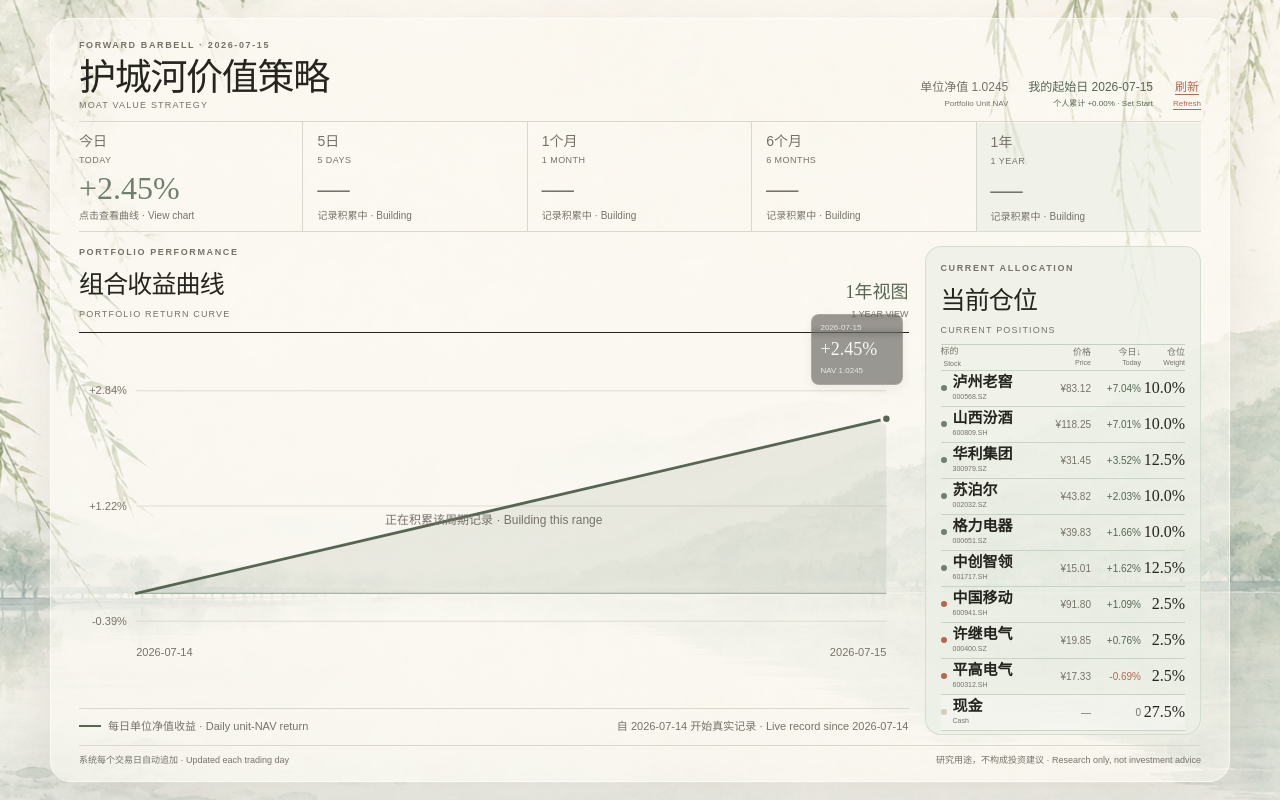
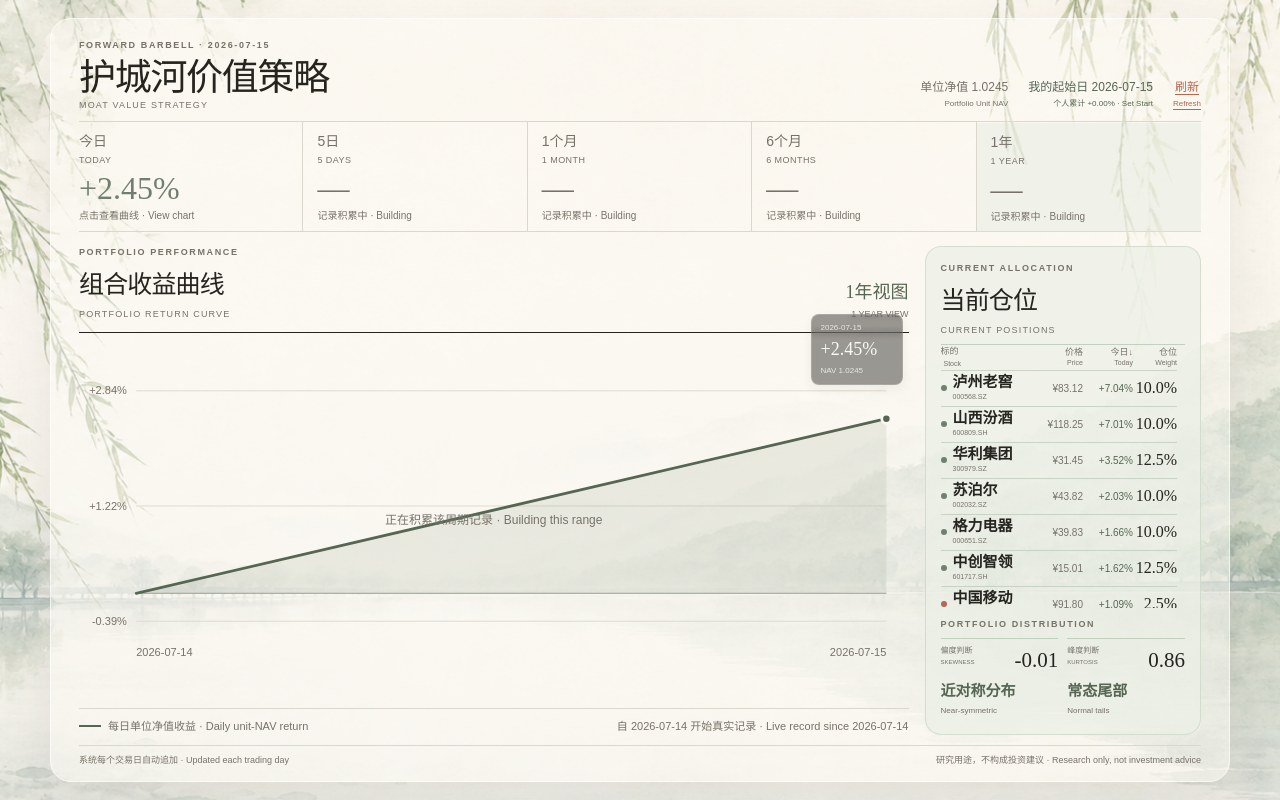
Before and after one commit to MIngQian04/margin-of-safety-investment-research-platform, a Next.js app: page / in a window 1280 px wide. Built offline with nearby package versions, Linux system fonts and the light colour scheme.

Commit message:
Make holdings list independently scrollable

```diff
--- a/app/globals.css
+++ b/app/globals.css
@@ -56,13 +56,17 @@
 .line-key { display:inline-block; width:22px; height:2px; margin:0 7px 3px 0; background:var(--sage-dark); }
 
 .portfolio-panel { min-height:0; padding:15px; overflow:hidden; background:rgba(225,233,222,.45); border:1px solid rgba(199,212,195,.68); border-radius:16px; backdrop-filter:blur(.35px); display:flex; flex-direction:column; }
-.holding-list { margin-top:6px; border-top:1px solid rgba(183,199,178,.78); }
+.holding-list { flex:1 1 auto; min-height:0; margin-top:6px; padding-right:3px; overflow-y:auto; overscroll-behavior:contain; scrollbar-gutter:stable; border-top:1px solid rgba(183,199,178,.78); }
+.holding-list:focus-visible { outline:2px solid rgba(183,102,79,.72); outline-offset:2px; border-radius:4px; }
+.holding-list::-webkit-scrollbar { width:5px; }
+.holding-list::-webkit-scrollbar-track { background:transparent; }
+.holding-list::-webkit-scrollbar-thumb { background:rgba(113,128,110,.28); border-radius:999px; }
 .holding-list>div { display:flex; justify-content:space-between; align-items:center; min-height:36px; border-bottom:1px solid rgba(190,203,186,.76); }
 .holding-list span { min-width:0; }
 .holding-stock { flex:1 1 auto; display:grid; grid-template-columns:12px minmax(0,1fr); align-items:center; min-width:74px; }
 .holding-identity { display:block; min-width:0; line-height:1.05; }
 .holding-list b { font-family:"Songti SC",serif; font-size:15px; font-weight:600; }
-.holding-identity b,.holding-identity small { display:block; white-space:nowrap; }
+.holding-identity b,.holding-identity small { display:block; white-space:nowrap; word-break:keep-all; writing-mode:horizontal-tb; }
 .holding-identity small { margin:2px 0 0; color:var(--muted); font-size:7px; }
 .holding-list-head { min-height:22px!important; color:var(--muted); font-size:9px; }
 .holding-list-head>span { display:block; }
@@ -78,7 +82,7 @@
 .anchor-dot,.future-dot,.cash-dot { display:inline-block; width:6px; height:6px; border-radius:50%; background:var(--sage); }
 .future-dot { background:var(--terra); }.cash-dot { background:var(--sand); }
 .cash-line { background:rgba(255,255,255,.25); }
-.portfolio-distribution { margin-top:auto; padding-top:4px; display:grid; grid-template-columns:repeat(2,minmax(0,1fr)); column-gap:9px; }
+.portfolio-distribution { flex:0 0 auto; margin-top:6px; padding-top:4px; display:grid; grid-template-columns:repeat(2,minmax(0,1fr)); column-gap:9px; }
 .portfolio-distribution>.kicker { grid-column:1 / -1; }
 .portfolio-distribution>div { min-width:0; display:grid; grid-template-columns:1fr auto; column-gap:6px; padding:6px 0 2px; border-top:1px solid rgba(183,199,178,.78); }
 .portfolio-distribution span,.portfolio-distribution span small,.portfolio-distribution em { display:block; color:var(--muted); font-size:8px; font-style:normal; }
@@ -108,7 +112,7 @@
 .dialog-button.primary { border:1px solid var(--sage-dark); background:var(--sage-dark); color:var(--sheet); }
 .dialog-button:hover { transform:translateY(-1px); }
 
-@media(max-width:900px){body{overflow:auto}.canvas{height:auto;min-height:100svh;padding:14px;overflow:visible}.sheet{height:auto;min-height:auto;padding:22px;overflow:visible}.period-summary{grid-template-columns:repeat(5,minmax(100px,1fr));overflow-x:auto}.period-summary button:first-child{padding-left:14px}.main-grid{grid-template-columns:1fr;overflow:visible}.portfolio-panel{min-height:0;overflow:visible}.portfolio-distribution{margin-top:14px}.performance-chart{min-height:280px}.performance-chart svg{min-height:280px}}
+@media(max-width:900px){body{overflow:auto}.canvas{height:auto;min-height:100svh;padding:14px;overflow:visible}.sheet{height:auto;min-height:auto;padding:22px;overflow:visible}.period-summary{grid-template-columns:repeat(5,minmax(100px,1fr));overflow-x:auto}.period-summary button:first-child{padding-left:14px}.main-grid{grid-template-columns:1fr;overflow:visible}.portfolio-panel{min-height:0;overflow:visible}.holding-list{max-height:430px}.portfolio-distribution{margin-top:14px}.performance-chart{min-height:280px}.performance-chart svg{min-height:280px}}
 @media(max-width:600px){.canvas{padding:0}.sheet{border-radius:0;padding:20px 16px}.topbar{align-items:start}h1{font-size:33px}.top-actions{gap:12px}.top-actions>span{display:none}.start-date-button{max-width:138px}.period-summary{margin:0 -16px;padding-left:16px}.period-summary button{padding:14px 12px}.period-summary strong{font-size:23px}.main-grid{padding-top:18px}.performance-chart{min-height:260px}.performance-chart svg{min-height:260px}.chart-caption{display:block}.chart-caption span{display:block;margin-top:4px}.portfolio-panel{padding:19px}footer{display:block}footer span{display:block;margin-top:4px}.confirm-dialog{padding:22px}.confirm-actions{grid-template-columns:1fr}}
 @keyframes west-lake-breeze { 0%{transform:scale(1.035) translate3d(-.35%,0,0)} 50%{transform:scale(1.045) translate3d(.25%,-.18%,0)} 100%{transform:scale(1.035) translate3d(.5%,.1%,0)} }
 @keyframes water-shimmer { from{transform:translateX(-4%) skewX(-3deg);opacity:.34} to{transform:translateX(7%) skewX(3deg);opacity:.62} }
--- a/app/page.tsx
+++ b/app/page.tsx
@@ -218,7 +218,7 @@
 
           <aside className="portfolio-panel" aria-labelledby="positions-heading">
             <div><p className="kicker">CURRENT ALLOCATION</p><h2 id="positions-heading">当前仓位<small>Current Positions</small></h2></div>
-            <div className="holding-list">
+            <div className="holding-list" role="region" aria-label="按今日收益率排序的当前持仓，可上下滚动" tabIndex={0}>
               <div className="holding-list-head"><span>标的<small>Stock</small></span><div className="holding-values"><em>价格<small>Price</small></em><em>今日↓<small>Today</small></em><strong>仓位<small>Weight</small></strong></div></div>
               {rankedHoldings.map((holding) => (
                 <div key={holding.code}>
```
Also changed, not shown: 1 other file (tests, documents, lock files or other folders).
